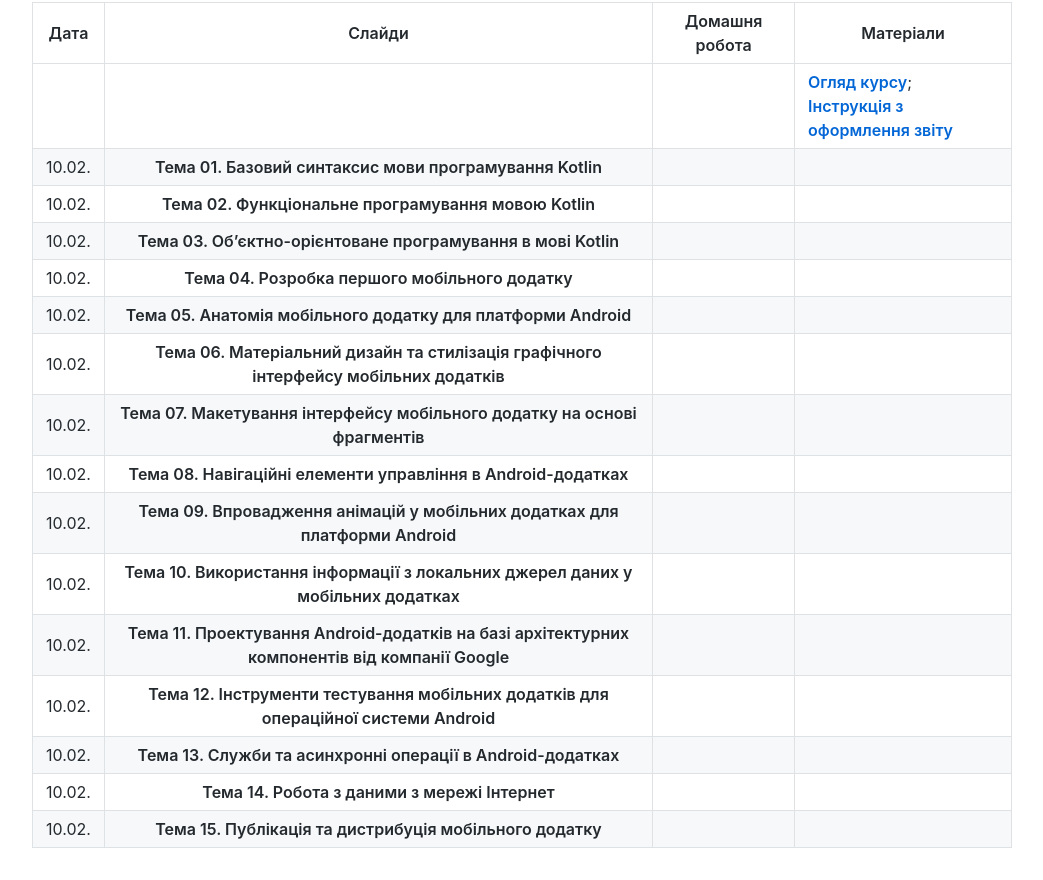
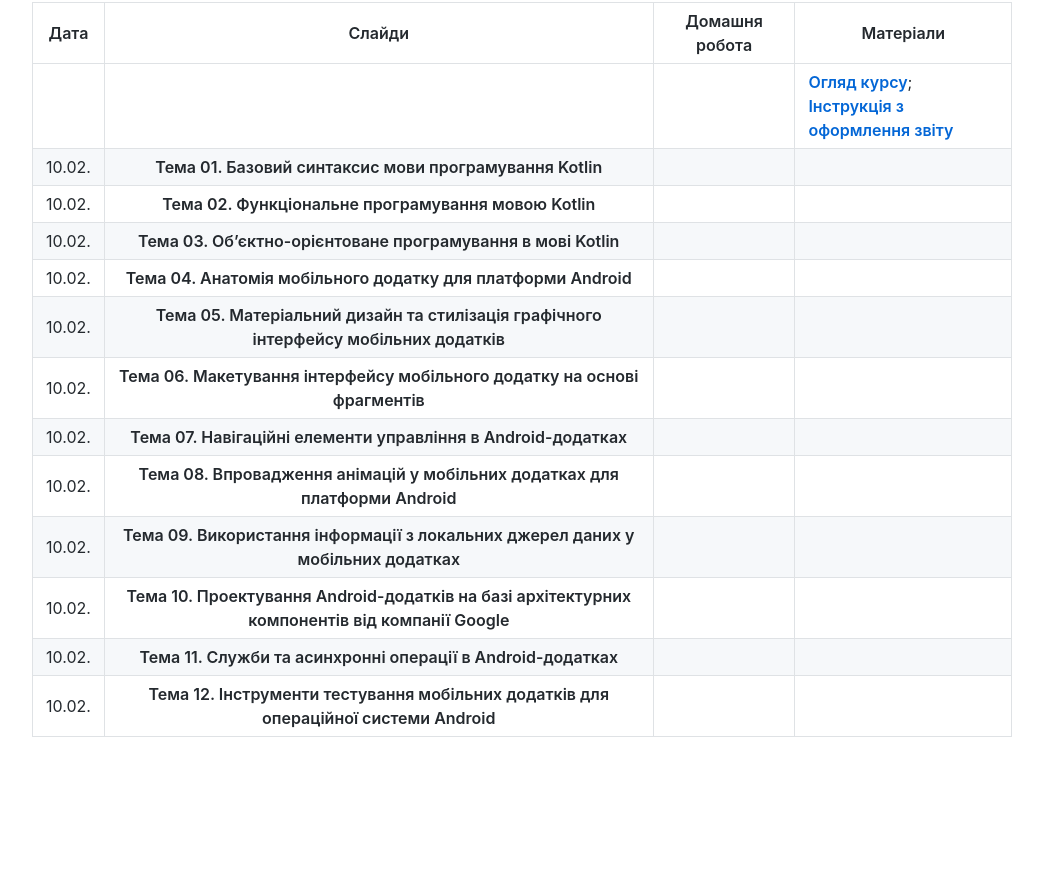
Before and after one commit to csbc-edu/csbc-edu.github.io, a plain HTML site: page mobile-dev/index.html in a window 1280 px wide. Shown: the part 381-1261 px from the top of the page, without its empty margins (118-1161 px from the left). After the commit the page ends 1150 px from the top, so only its background shows below. Drawn offline with Linux system fonts and the light colour scheme.

Commit message:
Early course plan updated

```diff
--- a/mobile-dev/index.html
+++ b/mobile-dev/index.html
@@ -4,7 +4,7 @@
     <meta http-equiv="X-UA-Compatible" content="IE=edge">
     <meta name="viewport" content="width=device-width, initial-scale=1">
 
-<title>Інструментальні засоби | csbc-edu.github.io</title>
+<title>Програмування під мобільні додатки | csbc-edu.github.io</title>
 <meta property="og:title" content="Програмування під мобільні додатки">
 <meta property="og:locale" content="uk">
 <link rel="canonical" href="https://csbc-edu.github.io/mobile-dev">
@@ -69,21 +69,14 @@
 
     <tr>
       <td>10.02.</td>
-      <td style="text-align: center"><strong>Тема 04. Розробка першого мобільного додатку</strong> <br> </td>
+      <td style="text-align: center"><strong>Тема 04. Анатомія мобільного додатку для платформи Android</strong> <br> </td>
       <td style="text-align: center">&nbsp;</td>
       <td style="text-align: left">&nbsp;</td>
     </tr>
 
     <tr>
       <td>10.02.</td>
-      <td style="text-align: center"><strong>Тема 05. Анатомія мобільного додатку для платформи Android</strong> <br> </td>
-      <td style="text-align: center">&nbsp;</td>
-      <td style="text-align: left">&nbsp;</td>
-    </tr>
-
-    <tr>
-      <td>10.02.</td>
-      <td style="text-align: center"><strong>Тема 06. Матеріальний дизайн та стилізація графічного інтерфейсу мобільних додатків
+      <td style="text-align: center"><strong>Тема 05. Матеріальний дизайн та стилізація графічного інтерфейсу мобільних додатків
         </strong> <br> </td>
       <td style="text-align: center">&nbsp;</td>
       <td style="text-align: left">&nbsp;</td>
@@ -91,7 +84,7 @@
 
     <tr>
       <td>10.02.</td>
-      <td style="text-align: center"><strong>Тема 07. Макетування інтерфейсу мобільного додатку на основі фрагментів
+      <td style="text-align: center"><strong>Тема 06. Макетування інтерфейсу мобільного додатку на основі фрагментів
         </strong> <br> </td>
       <td style="text-align: center">&nbsp;</td>
       <td style="text-align: left">&nbsp;</td>
@@ -99,14 +92,14 @@
 
     <tr>
       <td>10.02.</td>
-      <td style="text-align: center"><strong>Тема 08. Навігаційні елементи управління в Android-додатках</strong> <br> </td>
+      <td style="text-align: center"><strong>Тема 07. Навігаційні елементи управління в Android-додатках</strong> <br> </td>
       <td style="text-align: center">&nbsp;</td>
       <td style="text-align: left">&nbsp;</td>
     </tr>
 
     <tr>
       <td>10.02.</td>
-      <td style="text-align: center"><strong>Тема 09. Впровадження анімацій у мобільних додатках для платформи Android
+      <td style="text-align: center"><strong>Тема 08. Впровадження анімацій у мобільних додатках для платформи Android
         </strong> <br> </td>
       <td style="text-align: center">&nbsp;</td>
       <td style="text-align: left">&nbsp;</td>
@@ -114,7 +107,7 @@
 
     <tr>
       <td>10.02.</td>
-      <td style="text-align: center"><strong>Тема 10. Використання інформації з локальних джерел даних у мобільних додатках
+      <td style="text-align: center"><strong>Тема 09. Використання інформації з локальних джерел даних у мобільних додатках
         </strong> <br> </td>
       <td style="text-align: center">&nbsp;</td>
       <td style="text-align: left">&nbsp;</td>
@@ -122,7 +115,15 @@
 
     <tr>
       <td>10.02.</td>
-      <td style="text-align: center"><strong>Тема 11. Проектування Android-додатків на базі архітектурних компонентів від компанії Google</strong> <br> </td>
+      <td style="text-align: center"><strong>Тема 10. Проектування Android-додатків на базі архітектурних компонентів від компанії Google</strong> <br> </td>
+      <td style="text-align: center">&nbsp;</td>
+      <td style="text-align: left">&nbsp;</td>
+    </tr>
+
+    <tr>
+      <td>10.02.</td>
+      <td style="text-align: center"><strong>Тема 11. Служби та асинхронні операції в Android-додатках
+        </strong> <br> </td>
       <td style="text-align: center">&nbsp;</td>
       <td style="text-align: left">&nbsp;</td>
     </tr>
@@ -135,27 +136,7 @@
       <td style="text-align: left">&nbsp;</td>
     </tr>
 
-    <tr>
-      <td>10.02.</td>
-      <td style="text-align: center"><strong>Тема 13. Служби та асинхронні операції в Android-додатках
-        </strong> <br> </td>
-      <td style="text-align: center">&nbsp;</td>
-      <td style="text-align: left">&nbsp;</td>
-    </tr>
 
-    <tr>
-      <td>10.02.</td>
-      <td style="text-align: center"><strong>Тема 14. Робота з даними з мережі Інтернет</strong> <br> </td>
-      <td style="text-align: center">&nbsp;</td>
-      <td style="text-align: left">&nbsp;</td>
-    </tr>
-
-    <tr>
-      <td>10.02.</td>
-      <td style="text-align: center"><strong>Тема 15. Публікація та дистрибуція мобільного додатку</strong> <br> </td>
-      <td style="text-align: center">&nbsp;</td>
-      <td style="text-align: left">&nbsp;</td>
-    </tr>
 
 
   </tbody>
```
